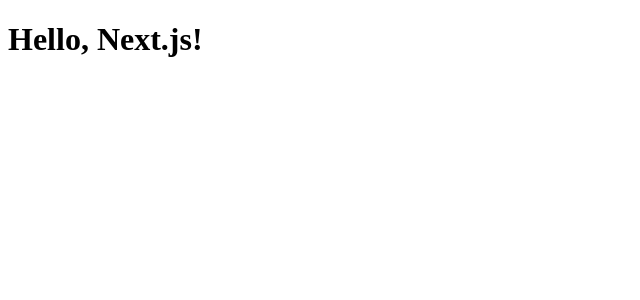
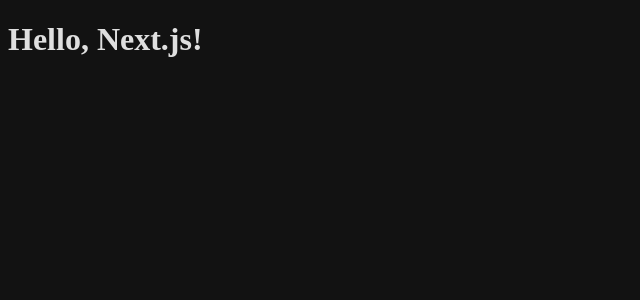
Before and after one commit to telgenhofar/CSC3320_Final_Project, a Next.js app: page / in a window 1280 px wide. Shown: the top 300 px of the page, without its empty margins (0-640 px from the left). Built offline with nearby package versions, Linux system fonts and the light colour scheme.

Commit message:
Added darkmode styling

```diff
--- a/app/globals.css
+++ b/app/globals.css
@@ -0,0 +1,11 @@
+:root {
+    --dark-grey: #121212;
+    --grey: #2c2c2c;
+    --light-grey: #3d3d3d;
+    --white: #dfdfdf;
+}
+
+body {
+    background-color: var(--dark-grey);
+    color: var(--white);
+}
```
